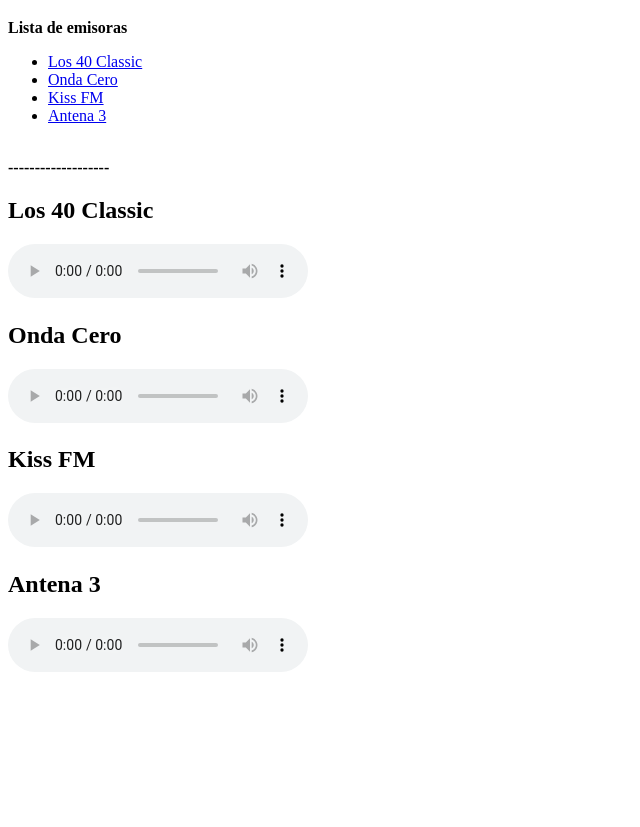
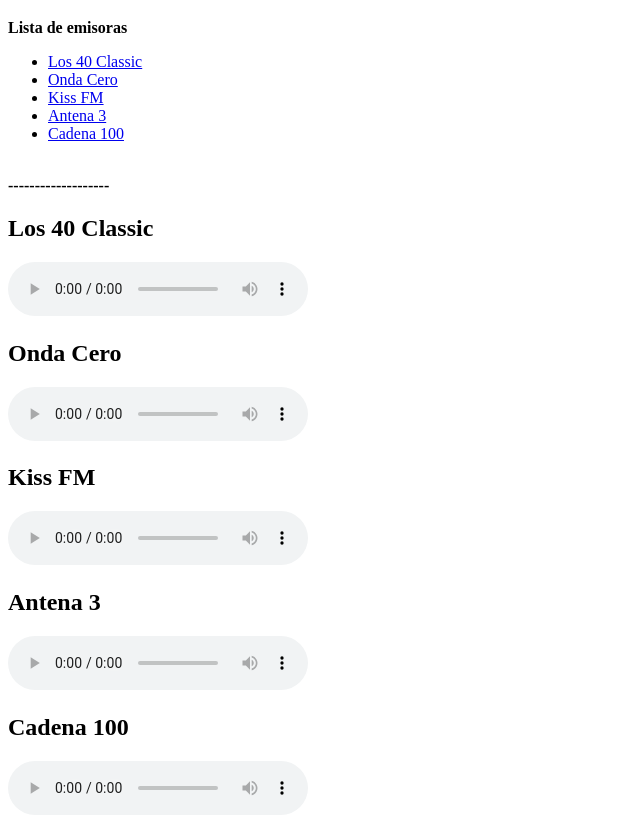
Before and after one commit to Luchy07/radiospain, a plain HTML site: page index.html in a window 1280 px wide. Shown: the part 61-888 px from the top of the page, without its empty margins (0-640 px from the left). Before the commit the page ends 800 px from the top, so only its background shows below. Drawn offline with Linux system fonts and the light colour scheme.

Commit message:
Update index.html Cadena 100

```diff
--- a/index.html
+++ b/index.html
@@ -12,6 +12,7 @@
       <li><a href="#ondacero">Onda Cero</a></li>
       <li><a href="#kissfm">Kiss FM</a></li>
       <li><a href="#antena3">Antena 3</a></li>
+      <li><a href="#cadena100">Cadena 100</a></li>
     </ul>
     <p><strong><br>-------------------<br></strong></p>
     <div>
@@ -38,5 +39,11 @@
         <source src="https://radiocast.rtp.pt/antena380a.mp3">
       </audio>
     </div>
+    <div>
+      <h2 id="cadena100">Cadena 100</h2>
+      <audio controls>
+        <source src="https://cadena100-cope-rrcast.flumotion.com/cope/cadena100-low.mp3">
+      </audio>
+    </div>
   </body>
 </html>
```
